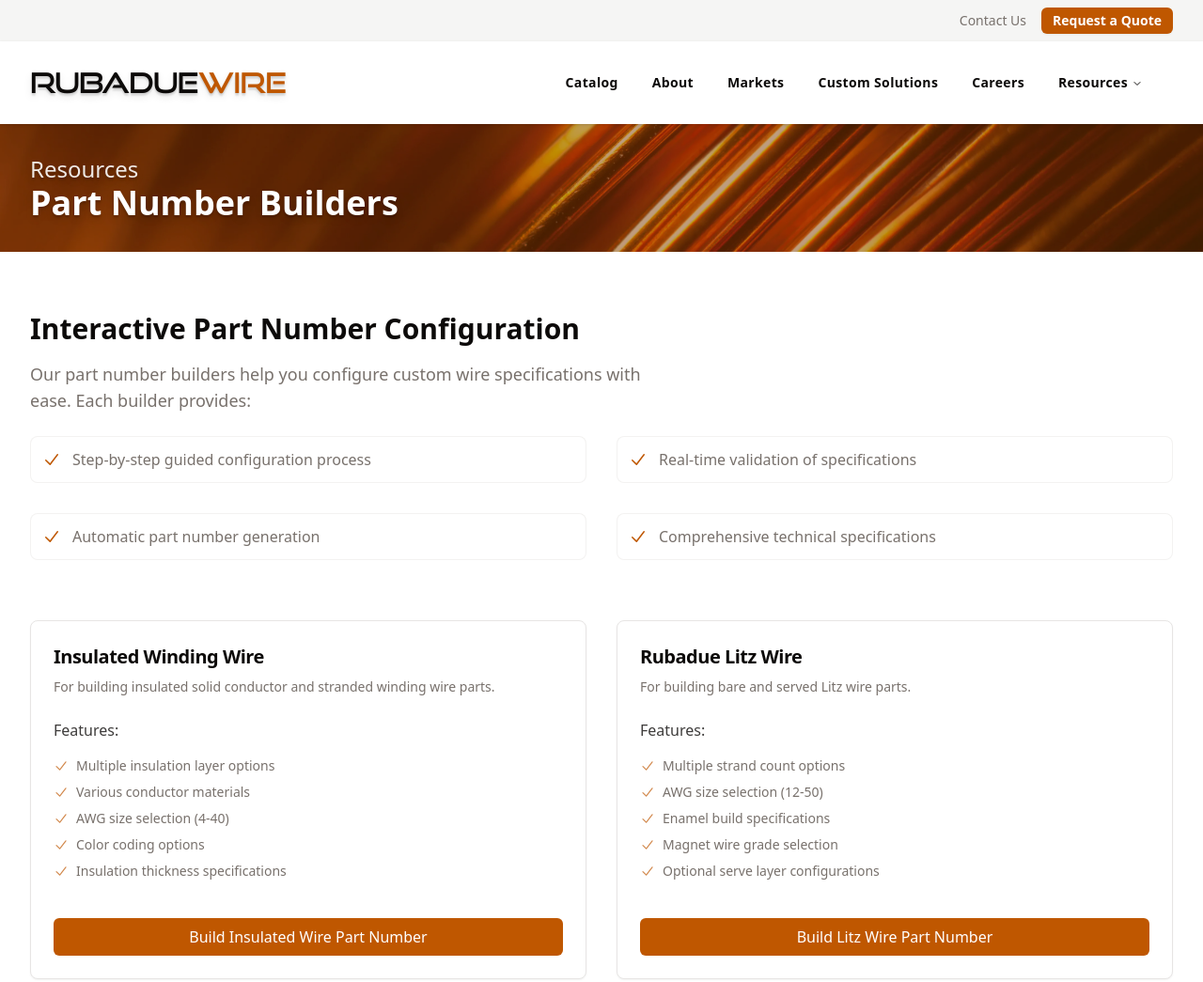
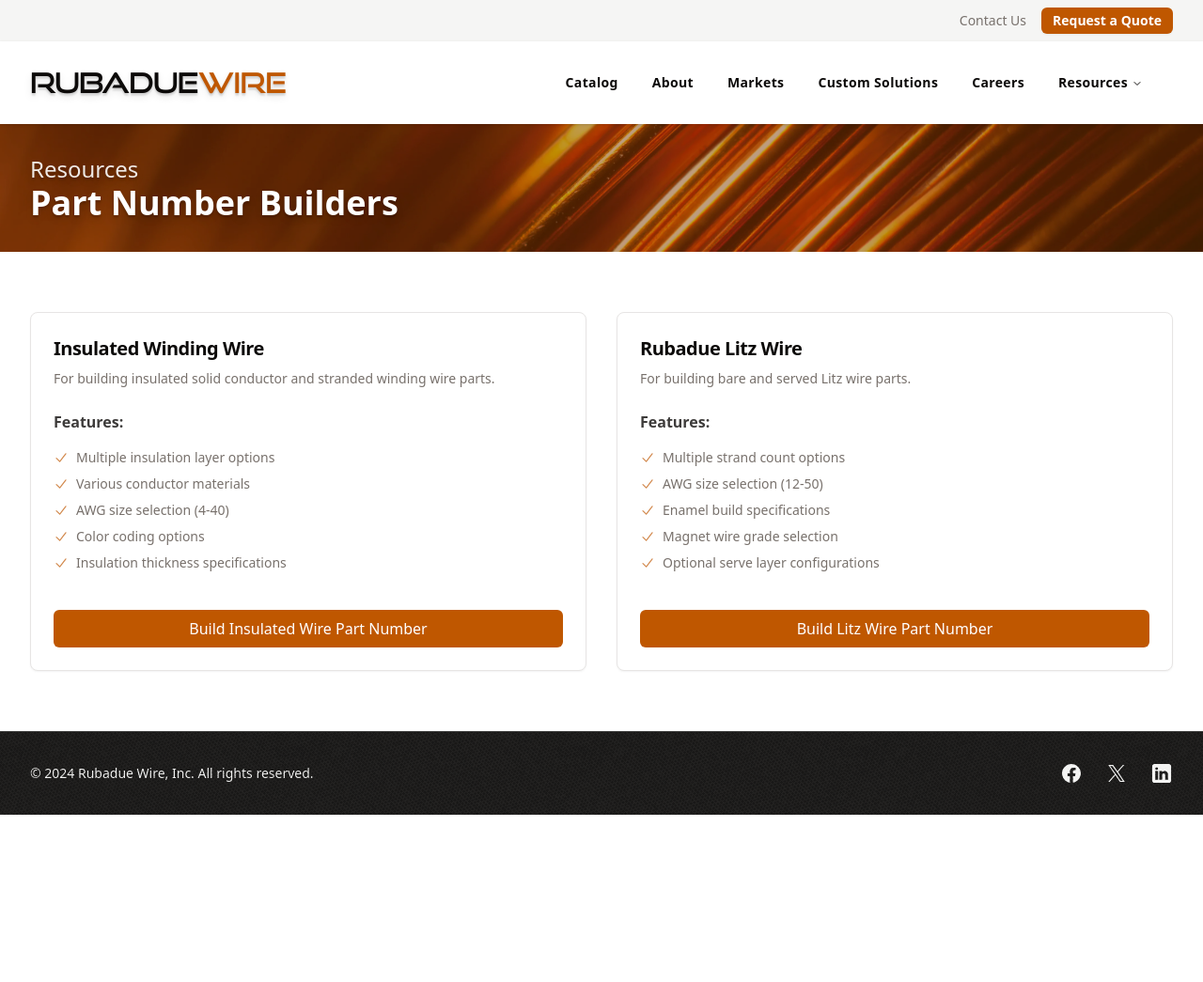
Before and after one commit to Blakeing/rubadue-astro, an Astro site: page /part-number-builders in a window 1280 px wide. Shown: the top 1045 px of the page at 94% size. After the commit the page ends 867 px from the top, so only its background shows below. Built offline with nearby package versions, Linux system fonts and the light colour scheme; Astro itself is replaced by a stand-in of ours.

Commit message:
Refactor UI components for consistency and improved layout
- Adjusted padding in InsulatedWindingWireForm and LitzWireForm components for uniformity.
- Updated N1MaxCalculatorForm to enhance spacing and commented out unused frequency note.
- Modified header layout to include Button component for better navigation.
- Refined text styling in CableSection and part number builders for improved readability.
- Simplified layout structure in KnowledgeBasePost and other pages by integrating BaseLayout for better organization.

```diff
--- a/src/components/react/forms/insulated-winding-wire/InsulatedWindingWireForm.tsx
+++ b/src/components/react/forms/insulated-winding-wire/InsulatedWindingWireForm.tsx
@@ -165,7 +165,7 @@
 	return (
 		<div
 			className={cn(
-				"relative mx-auto max-w-7xl px-2 sm:px-6 lg:px-8 py-24",
+				"relative mx-auto max-w-7xl px-2 sm:px-6 lg:px-8 py-16",
 				className,
 			)}
 		>
--- a/src/components/react/forms/litz-wire/LitzWireForm.tsx
+++ b/src/components/react/forms/litz-wire/LitzWireForm.tsx
@@ -108,7 +108,7 @@
 	return (
 		<div
 			className={cn(
-				"relative mx-auto max-w-7xl px-2 sm:px-6 lg:px-8 py-24",
+				"relative mx-auto max-w-7xl px-2 sm:px-6 lg:px-8 py-16",
 				className,
 			)}
 		>
--- a/src/components/react/forms/n1-max/N1MaxCalculatorForm.tsx
+++ b/src/components/react/forms/n1-max/N1MaxCalculatorForm.tsx
@@ -202,13 +202,13 @@
 
 	return (
 		<div className={className}>
-			<div className="mb-6 space-y-2">
+			<div className="mb-12 space-y-2">
 				<p className="text-muted-foreground">
 					{calculatorDescription.description}
 				</p>
-				<p className="text-sm text-muted-foreground">
+				{/* <p className="text-sm text-muted-foreground">
 					{calculatorDescription.frequencyNote}
-				</p>
+				</p> */}
 			</div>
 
 			<div className="grid gap-6 grid-cols-5">
--- a/src/components/react/layout/Header.tsx
+++ b/src/components/react/layout/Header.tsx
@@ -1,4 +1,5 @@
 import {
+	Button,
 	NavigationMenu,
 	NavigationMenuContent,
 	NavigationMenuItem,
--- a/src/components/react/products/CableSection.tsx
+++ b/src/components/react/products/CableSection.tsx
@@ -76,10 +76,10 @@
 			<div className="mx-auto max-w-7xl px-4 sm:px-6 lg:px-8">
 				<div className="grid grid-cols-1 gap-4 sm:gap-6 lg:gap-8 lg:grid-cols-2 lg:items-start">
 					<div className="mx-auto max-w-2xl lg:mx-0 lg:max-w-xl">
-						<h2 className="text-base sm:text-lg font-display text-accent-foreground">
-							Wire <span className="text-primary">Types</span>
+						<h2 className="text-base/7 font-semibold text-primary font-display">
+							Wire Types
 						</h2>
-						<p className="mt-4 text-pretty text-2xl sm:text-3xl md:text-4xl lg:text-5xl font-semibold tracking-tight text-foreground">
+						<p className="mt-2 text-pretty text-2xl sm:text-3xl md:text-4xl lg:text-5xl font-semibold tracking-tight text-foreground">
 							Cables to Meet Your Needs
 						</p>
 						<p className="mt-4 sm:mt-6 text-sm sm:text-base text-muted-foreground">
--- a/src/layouts/KnowledgeBasePost.astro
+++ b/src/layouts/KnowledgeBasePost.astro
@@ -1,12 +1,8 @@
 ---
 import type { CollectionEntry } from "astro:content";
 import FormattedDate from "@/components/astro/common/FormattedDate.astro";
-import BaseHead from "@/components/astro/layout/BaseHead.astro";
-import Footer from "@/components/astro/layout/Footer.astro";
-import { Header } from "@/components/react/layout";
+import BaseLayout from "./BaseLayout.astro";
 import { Button, Card, buttonVariants } from "@/components/react/ui";
-
-import BaseHeader from "@/components/astro/layout/BaseHeader.astro";
 
 type Props = CollectionEntry<"knowledgeBase">["data"];
 
@@ -35,21 +31,13 @@
   : "No date available";
 ---
 
-<html lang="en">
-  <head>
-    <BaseHead title={title} description={description} />
-    <!-- KaTeX CSS for math rendering -->
-    <link
-      rel="stylesheet"
-      href="https://cdn.jsdelivr.net/npm/katex@0.16.9/dist/katex.min.css"
-      integrity="sha384-n8MVd4RsNIU0tAv4ct0nTaAbDJwPJzDEaqSD1odI+WdtXRGWt2kTvGFasHpSy3SV"
-      crossorigin="anonymous"
-    />
-  </head>
-
-  <body class="min-h-screen bg-background">
-    <Header client:load />
-    <BaseHeader eyebrow={formattedDate} title={title} />
+<BaseLayout
+  title={title}
+  description={description}
+  eyebrow={formattedDate}
+  headerTitle={title}
+  category="knowledge-base"
+>
   <main
     class="mx-auto max-w-7xl px-4 sm:px-6 lg:px-8 py-8 sm:py-12 md:py-16 lg:py-24"
   >
@@ -98,8 +86,8 @@
             <div class="p-4 sm:p-6 space-y-3 sm:space-y-4">
               <h2 class="text-base sm:text-lg font-semibold">Need Help?</h2>
               <p class="text-xs sm:text-sm text-muted-foreground">
-                  Have questions about our products or services? Our team is
-                  here to help!
+                Have questions about our products or services? Our team is here
+                to help!
               </p>
               <Button
                 asChild
@@ -117,6 +105,4 @@
       </aside>
     </div>
   </main>
-    <Footer />
-  </body>
-</html>
+</BaseLayout>
--- a/src/pages/health-safety.astro
+++ b/src/pages/health-safety.astro
@@ -9,7 +9,7 @@
   eyebrow="Resources"
   headerTitle="Health & Safety"
 >
-  <div class="py-8 sm:py-12 md:py-16 lg:py-24">
+  <div class="py-8 sm:py-12 md:py-16">
     <div class="mx-auto max-w-7xl px-4 sm:px-6 lg:px-8">
       <div class="space-y-8 sm:space-y-12">
         <section class="space-y-4 sm:space-y-6">
--- a/src/pages/n1-max-calculator.astro
+++ b/src/pages/n1-max-calculator.astro
@@ -10,7 +10,7 @@
   eyebrow="Tools"
   headerTitle="Litz N1 Max Calculator"
 >
-  <div class="py-8 sm:py-12 md:py-16 lg:py-24">
+  <div class="py-8 sm:py-12 md:py-16">
     <div class="mx-auto max-w-7xl px-4 sm:px-6 lg:px-8">
       <N1MaxCalculatorForm client:load />
     </div>
--- a/src/pages/part-number-builders/index.astro
+++ b/src/pages/part-number-builders/index.astro
@@ -18,82 +18,6 @@
   headerTitle="Part Number Builders"
 >
   <div class="mx-auto max-w-7xl px-4 sm:px-6 lg:px-8 py-8 sm:py-12 md:py-16">
-    <div class="mb-12 sm:mb-16">
-      <div class="max-w-2xl">
-        <h2 class="text-2xl sm:text-3xl font-semibold text-foreground mb-4">
-          Interactive Part Number Configuration
-        </h2>
-        <p class="text-muted-foreground text-base text-pretty sm:text-lg">
-          Our part number builders help you configure custom wire specifications
-          with ease. Each builder provides:
-        </p>
-      </div>
-      <ul
-        class="mt-6 grid grid-cols-1 md:grid-cols-2 sm:gap-8 text-muted-foreground"
-      >
-        <li
-          class="flex items-center gap-3 bg-card/50 p-3 rounded-lg border border-border/50 hover:border-border/80 transition-colors"
-        >
-          <svg
-            class="size-5 text-primary flex-shrink-0"
-            viewBox="0 0 20 20"
-            fill="currentColor"
-          >
-            <path
-              fill-rule="evenodd"
-              d="M16.704 4.153a.75.75 0 01.143 1.052l-8 10.5a.75.75 0 01-1.127.075l-4.5-4.5a.75.75 0 011.06-1.06l3.894 3.893 7.48-9.817a.75.75 0 011.05-.143z"
-              clip-rule="evenodd"></path>
-          </svg>
-          <span>Step-by-step guided configuration process</span>
-        </li>
-        <li
-          class="flex items-center gap-3 bg-card/50 p-3 rounded-lg border border-border/50 hover:border-border/80 transition-colors"
-        >
-          <svg
-            class="size-5 text-primary flex-shrink-0"
-            viewBox="0 0 20 20"
-            fill="currentColor"
-          >
-            <path
-              fill-rule="evenodd"
-              d="M16.704 4.153a.75.75 0 01.143 1.052l-8 10.5a.75.75 0 01-1.127.075l-4.5-4.5a.75.75 0 011.06-1.06l3.894 3.893 7.48-9.817a.75.75 0 011.05-.143z"
-              clip-rule="evenodd"></path>
-          </svg>
-          <span>Real-time validation of specifications</span>
-        </li>
-        <li
-          class="flex items-center gap-3 bg-card/50 p-3 rounded-lg border border-border/50 hover:border-border/80 transition-colors"
-        >
-          <svg
-            class="size-5 text-primary flex-shrink-0"
-            viewBox="0 0 20 20"
-            fill="currentColor"
-          >
-            <path
-              fill-rule="evenodd"
-              d="M16.704 4.153a.75.75 0 01.143 1.052l-8 10.5a.75.75 0 01-1.127.075l-4.5-4.5a.75.75 0 011.06-1.06l3.894 3.893 7.48-9.817a.75.75 0 011.05-.143z"
-              clip-rule="evenodd"></path>
-          </svg>
-          <span>Automatic part number generation</span>
-        </li>
-        <li
-          class="flex items-center gap-3 bg-card/50 p-3 rounded-lg border border-border/50 hover:border-border/80 transition-colors"
-        >
-          <svg
-            class="size-5 text-primary flex-shrink-0"
-            viewBox="0 0 20 20"
-            fill="currentColor"
-          >
-            <path
-              fill-rule="evenodd"
-              d="M16.704 4.153a.75.75 0 01.143 1.052l-8 10.5a.75.75 0 01-1.127.075l-4.5-4.5a.75.75 0 011.06-1.06l3.894 3.893 7.48-9.817a.75.75 0 011.05-.143z"
-              clip-rule="evenodd"></path>
-          </svg>
-          <span>Comprehensive technical specifications</span>
-        </li>
-      </ul>
-    </div>
-
     <div class="grid grid-cols-1 md:grid-cols-2 gap-6 sm:gap-8 mx-auto">
       <Card
         className="flex flex-col group hover:border-primary/50 transition-colors"
@@ -126,7 +50,7 @@
         </CardHeader>
         <CardContent className="flex-grow pt-0">
           <div class="space-y-3 sm:space-y-4">
-            <p class="text-semibold text-foreground/80">Features:</p>
+            <p class="font-semibold text-foreground/80">Features:</p>
             <ul class="list-none space-y-2 text-sm text-muted-foreground">
               {
                 [
@@ -196,7 +120,7 @@
         </CardHeader>
         <CardContent className="flex-grow pt-0">
           <div class="space-y-3 sm:space-y-4">
-            <p class="text-semibold text-foreground/80">Features:</p>
+            <p class="font-semibold text-foreground/80">Features:</p>
             <ul class="list-none space-y-2 text-sm text-muted-foreground">
               {
                 [
```
Lines whose indentation alone changed are shown as unchanged.
